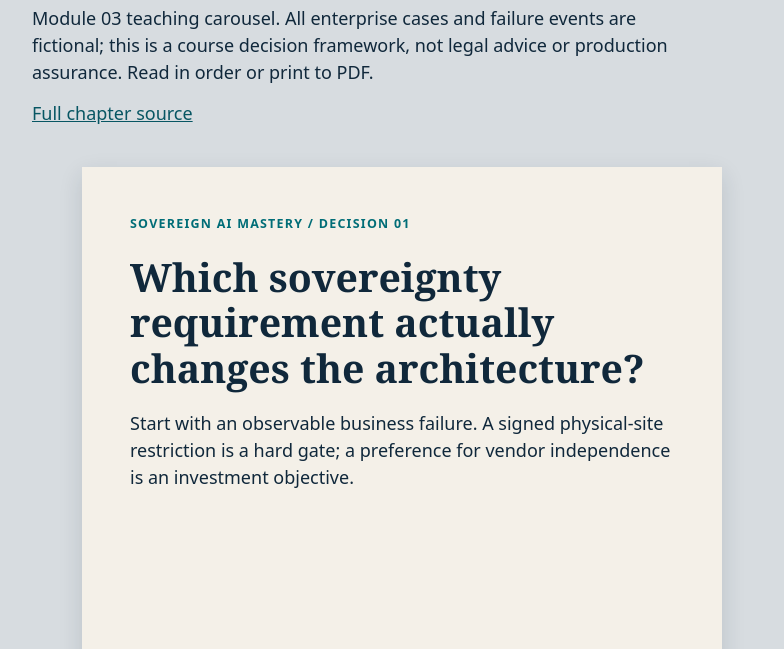
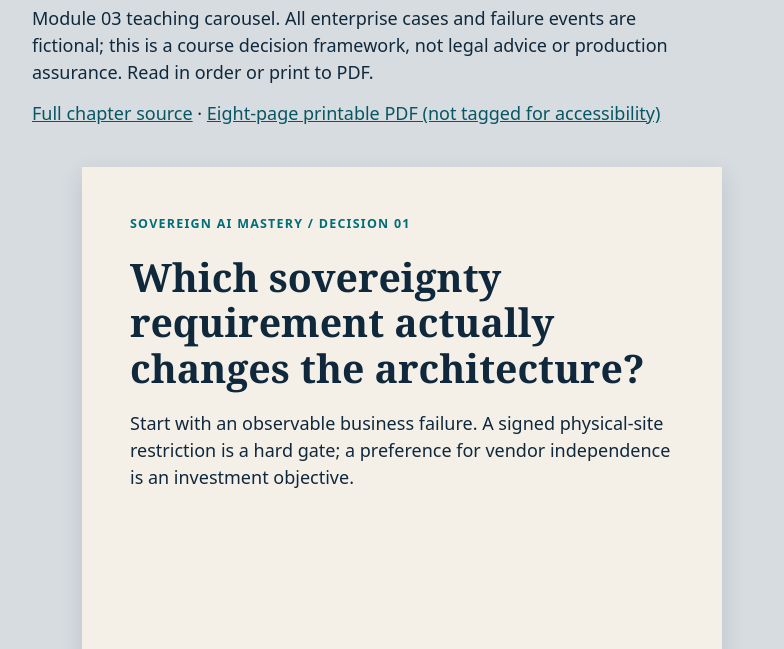
Before and after one commit to shantanuchandra/sovereign-ai-mastery, a plain HTML site: page social/module-03/CAROUSEL.html in a window 1280 px wide. Shown: the part 151-800 px from the top of the page, without its empty margins (238-1022 px from the left). Drawn offline with Linux system fonts and the light colour scheme.

Commit message:
feat(module03): expose printable PDF alongside accessible HTML deck

```diff
--- a/social/module-03/CAROUSEL.html
+++ b/social/module-03/CAROUSEL.html
@@ -1,6 +1,6 @@
 <!doctype html><html lang="en"><head><meta charset="utf-8"><meta name="viewport" content="width=device-width,initial-scale=1"><title>Module 03 | Eight enterprise sovereignty decisions</title><style>
 :root{color-scheme:light;--ink:#10283b;--accent:#006d77;--paper:#f4f0e8}*{box-sizing:border-box}body{margin:0;background:#d7dce0;color:var(--ink);font:18px/1.5 system-ui,sans-serif}header{max-width:780px;margin:20px auto;padding:0 20px}header p{max-width:64ch}main{display:grid;gap:24px;justify-items:center;padding:20px}.slide{position:relative;width:min(100%,640px);aspect-ratio:4/5;background:var(--paper);padding:clamp(22px,6%,48px);display:flex;flex-direction:column;justify-content:space-between;overflow-wrap:anywhere;box-shadow:0 8px 22px #14283b24}.slide:nth-child(even){background:#e3f0ed}.eyebrow{font-weight:700;letter-spacing:.1em;text-transform:uppercase;color:var(--accent);font-size:.78rem}h2{font:700 clamp(1.5rem,4.5vw,2.45rem)/1.16 Georgia,serif;margin:20px 0}p{margin:0 0 14px}.decision{border-left:5px solid var(--accent);padding-left:18px;font-weight:650}.foot{font-size:.78rem;border-top:1px solid #a6b4b8;padding-top:12px;display:flex;justify-content:space-between;gap:16px}a{color:#075663}a:focus-visible{outline:3px solid #b35518;outline-offset:3px}@media(max-width:430px){body{font-size:16px}.slide{aspect-ratio:auto;min-height:560px;padding:24px}h2{font-size:1.7rem}}@media print{@page{size:8in 10in;margin:0}body{background:white}header{display:none}main{display:block;padding:0}.slide{width:8in;height:10in;min-height:0;aspect-ratio:auto;box-shadow:none;break-after:page;page-break-after:always;padding:.65in}.slide:last-child{break-after:auto}}
-</style></head><body><header><h1>Eight questions before buying sovereign AI</h1><p>Module 03 teaching carousel. All enterprise cases and failure events are fictional; this is a course decision framework, not legal advice or production assurance. Read in order or print to PDF.</p><p><a href="../../modules/03-enterprise-sovereignty-requirements-strategy.html">Full chapter source</a></p></header><main aria-label="Eight teaching slides">
+</style></head><body><header><h1>Eight questions before buying sovereign AI</h1><p>Module 03 teaching carousel. All enterprise cases and failure events are fictional; this is a course decision framework, not legal advice or production assurance. Read in order or print to PDF.</p><p><a href="../../modules/03-enterprise-sovereignty-requirements-strategy.html">Full chapter source</a> · <a href="QUESTIONS.pdf">Eight-page printable PDF (not tagged for accessibility)</a></p></header><main aria-label="Eight teaching slides">
 <section class="slide" aria-labelledby="q1" id="slide-1"><div><div class="eyebrow">Sovereign AI Mastery / Decision 01</div><h2 id="q1">Which sovereignty requirement actually changes the architecture?</h2><p>Start with an observable business failure. A signed physical-site restriction is a hard gate; a preference for vendor independence is an investment objective.</p></div><div><p class="decision">Decision: identify the authority, asset boundary, prohibited action and test before comparing vendors.</p><div class="foot"><span>Fictional UAE enterprise scenario · Module 03</span><span>1 / 8</span></div></div></section>
 <section class="slide" aria-labelledby="q2" id="slide-2"><div><div class="eyebrow">Sovereign AI Mastery / Decision 02</div><h2 id="q2">Can a UAE-hosted service satisfy a named-factory rule?</h2><p>Not merely because the service is in the UAE. The fictional FACTORY-A contract prohibits restricted prompts, embeddings, outputs, telemetry and backups from leaving the named premises.</p></div><div><p class="decision">Rejected: remote inference, even within the same country. Evidence: site-scoped packet, DNS, proxy and backup traces.</p><div class="foot"><span>Fictional UAE enterprise scenario · Module 03</span><span>2 / 8</span></div></div></section>
 <section class="slide" aria-labelledby="q3" id="slide-3"><div><div class="eyebrow">Sovereign AI Mastery / Decision 03</div><h2 id="q3">What if the cloud is cheaper and more accurate?</h2><p>Economics and model quality rank only candidates that pass mandatory constraints. A weighted score must never override a hard placement or connectivity gate.</p></div><div><p class="decision">Choose an eligible local architecture or record NOT FEASIBLE UNDER CURRENT CONSTRAINTS.</p><div class="foot"><span>Fictional UAE enterprise scenario · Module 03</span><span>3 / 8</span></div></div></section>
```
